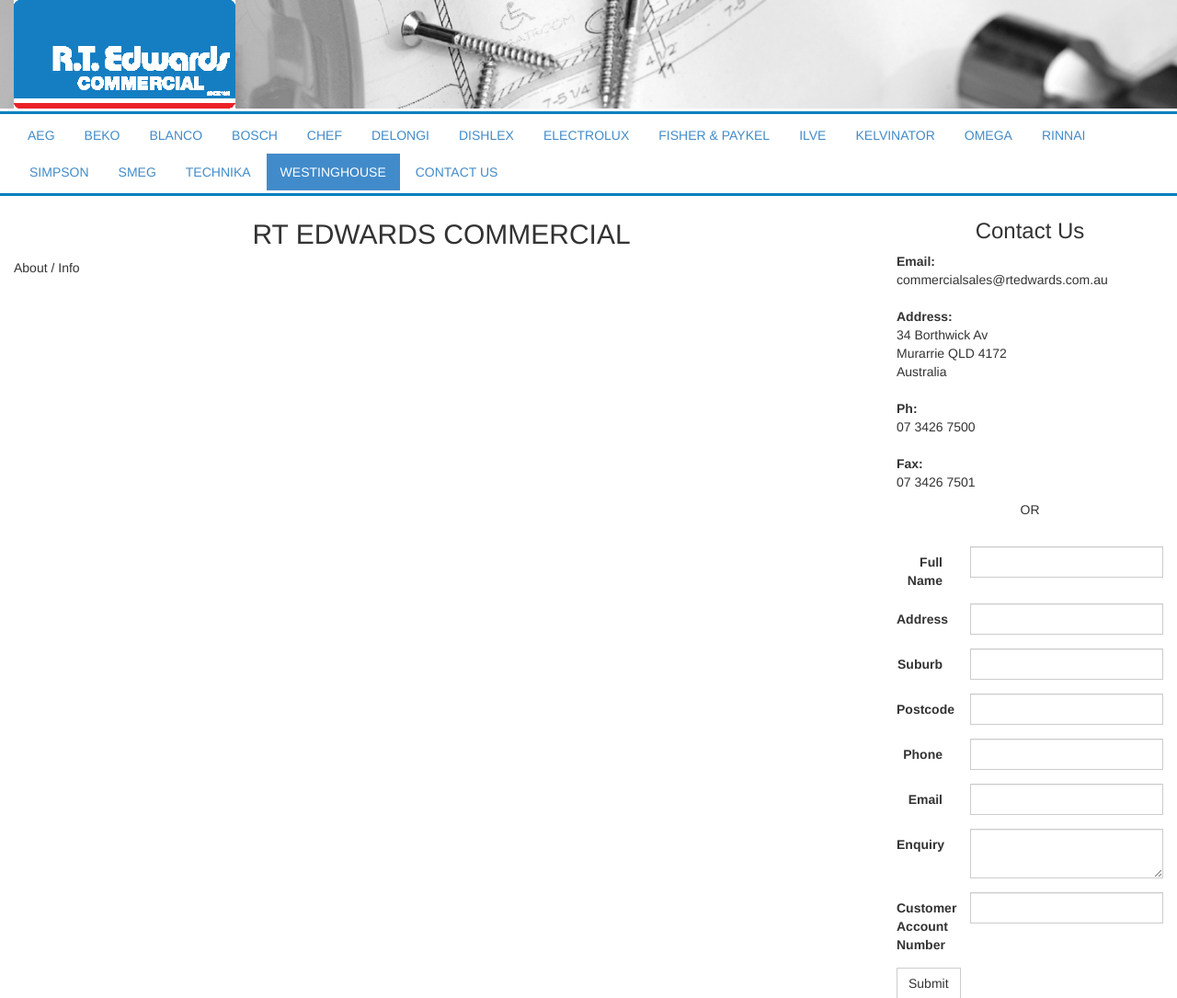
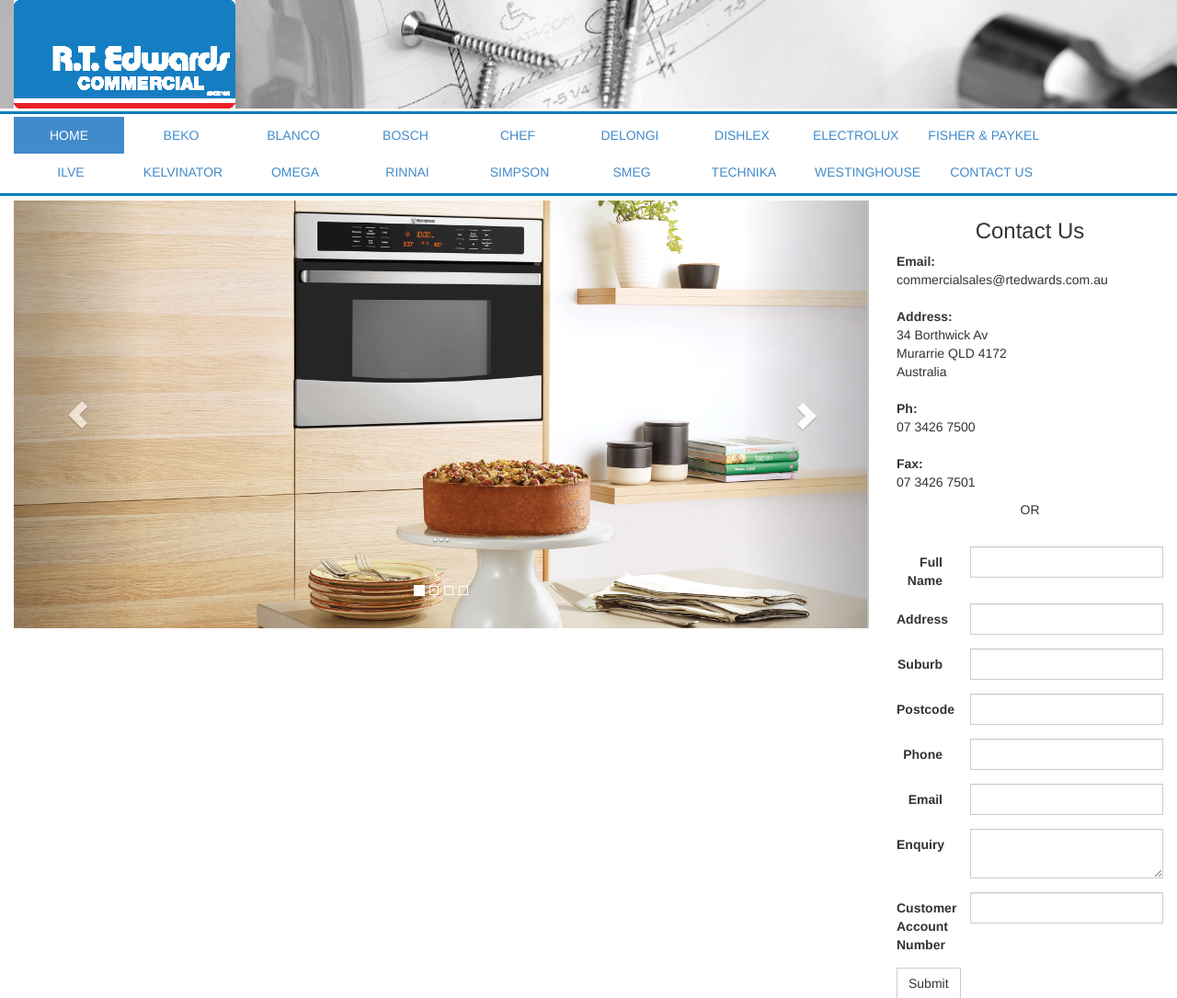
Before and after one commit to ninasaeheng/rtec, a PHP site: page / in a window 1280 px wide. Shown: the top 1085 px of the page at 92% size. Run offline with PHP 8.4, Linux system fonts and the light colour scheme; some libraries are stand-ins or nearby versions.

Commit message:
Home page

```diff
--- a/css/styles.css
+++ b/css/styles.css
@@ -87,13 +87,14 @@
 	position: fixed;
 	top: 34%;
 	right: 0px;
-	background-image: url(../img/red-metal.png);
+	/*background-image: url('../img/red-metal.png');*/
+	background-color: #f21a2e;
 	background-size: cover;
 	background-repeat: no-repeat;
 	padding: 15px;
 	-webkit-border-radius: 15px;
 	-moz-border-radius: 15px;
-	border-radius: 15px !important;
+	border-radius: 15px ;
 }
 
 #sticky-right > p{
@@ -127,3 +128,10 @@
 	background-color: white !important;
 	border: 1px solid !important;
 }
+
+.nav > li > a {
+	min-width: 120px !important;
+  	text-align: center;
+
+
+}
--- a/index.html
+++ b/index.html
@@ -70,7 +70,7 @@
 			<div class="row nav-border nav-padding">
 				<div class="col-md-12" role="navigation">
 					<ul class="nav nav-pills">
-					  <li role="presentation"><a href="#">AEG</a></li>
+					  <li role="presentation" class="active"><a href="#">HOME</a></li>
 					  <li role="presentation"><a href="#">BEKO</a></li>
 					  <li role="presentation"><a href="#">BLANCO</a></li>
 					  <li role="presentation"><a href="#">BOSCH</a></li>
@@ -86,7 +86,7 @@
 					  <li role="presentation"><a href="#">SIMPSON</a></li>
 					  <li role="presentation"><a href="#">SMEG</a></li>
 					  <li role="presentation"><a href="#">TECHNIKA</a></li>
-					  <li role="presentation" class="active"><a href="#">WESTINGHOUSE</a></li>
+					  <li role="presentation"><a href="#">WESTINGHOUSE</a></li>
 					  <li role="presentation"><a href="#">CONTACT US</a></li>
 					</ul>
 				</div>
@@ -97,8 +97,59 @@
 			<div class="row row-padding">
 				<div class="container-fluid">
 					<div class="col-md-9">
-						<h2 class="text-center">RT EDWARDS COMMERCIAL</h2>
-						<p> About / Info </p>
+
+
+						<div id="carousel-example-generic" class="carousel slide" data-ride="carousel">
+						  <!-- Indicators -->
+						  <ol class="carousel-indicators">
+							<li data-target="#carousel-example-generic" data-slide-to="0" class="active"></li>
+							<li data-target="#carousel-example-generic" data-slide-to="1"></li>
+							<li data-target="#carousel-example-generic" data-slide-to="2"></li>
+							<li data-target="#carousel-example-generic" data-slide-to="3"></li>
+						  </ol>
+
+						  <!-- Wrapper for slides -->
+						  <div class="carousel-inner" role="listbox">
+							<div class="item active">
+							  <img src="img/slider-1.png" alt="...">
+							  <div class="carousel-caption">
+								<h3>...</h3>
+								<p>...</p>
+							  </div>
+							</div>
+							<div class="item">
+							  <img src="img/slider-2.png" alt="...">
+							  <div class="carousel-caption">
+								<h3>...</h3>
+								<p>...</p>
+							  </div>
+							</div>
+							<div class="item">
+							  <img src="img/slider-3.png" alt="...">
+							  <div class="carousel-caption">
+								<h3>...</h3>
+								<p>...</p>
+							  </div>
+							</div>
+							<div class="item">
+							  <img src="img/slider-4.png" alt="...">
+							  <div class="carousel-caption">
+								<h3>...</h3>
+								<p>...</p>
+							  </div>
+							</div>
+						  </div>
+
+						  <!-- Controls -->
+						  <a class="left carousel-control" href="#carousel-example-generic" role="button" data-slide="prev">
+							<span class="glyphicon glyphicon-chevron-left" aria-hidden="true"></span>
+							<span class="sr-only">Previous</span>
+						  </a>
+						  <a class="right carousel-control" href="#carousel-example-generic" role="button" data-slide="next">
+							<span class="glyphicon glyphicon-chevron-right" aria-hidden="true"></span>
+							<span class="sr-only">Next</span>
+						  </a>
+						</div>
 					</div>
 					<div class="col-md-3">
 						<h3 class="text-center">Contact Us</h3>
```
Also changed, not shown: img/slider-1.png (added), img/slider-2.png (added), img/slider-3.png (added), img/slider-4.png (added), img/slider-5.png (added), 2 other files.
